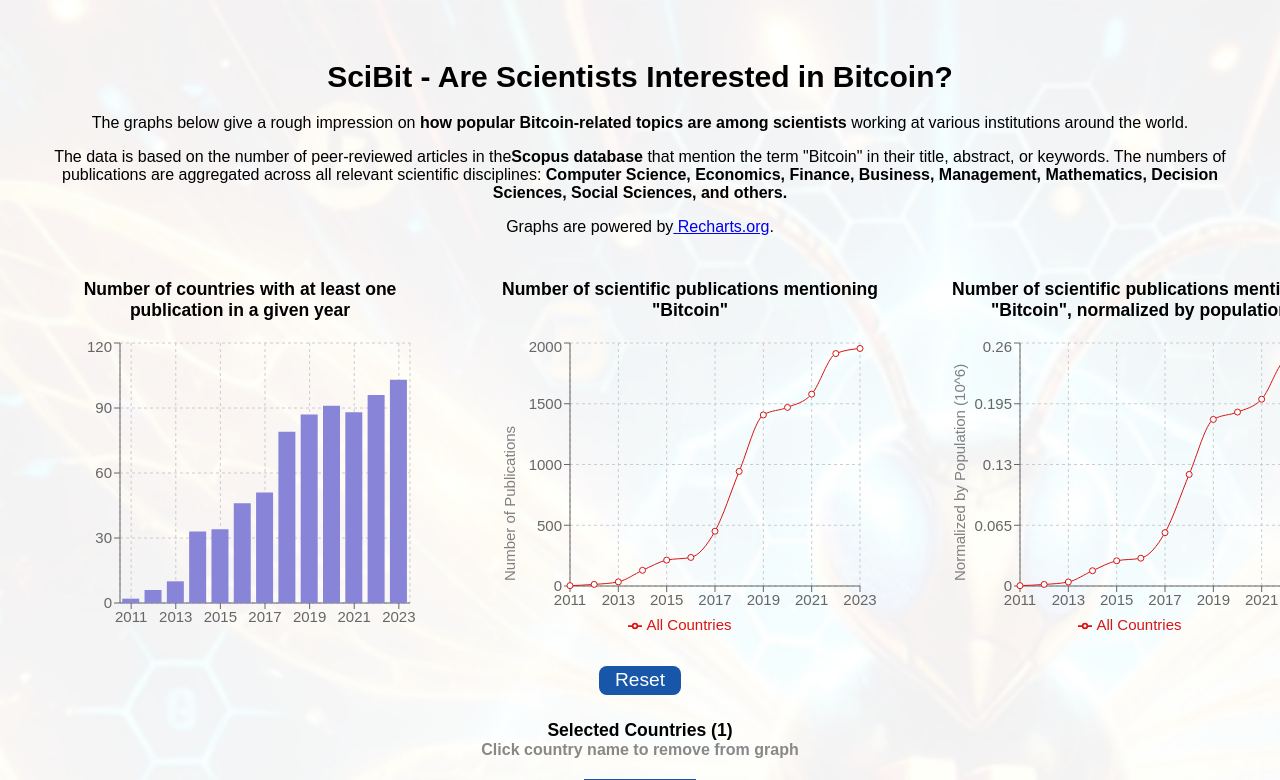
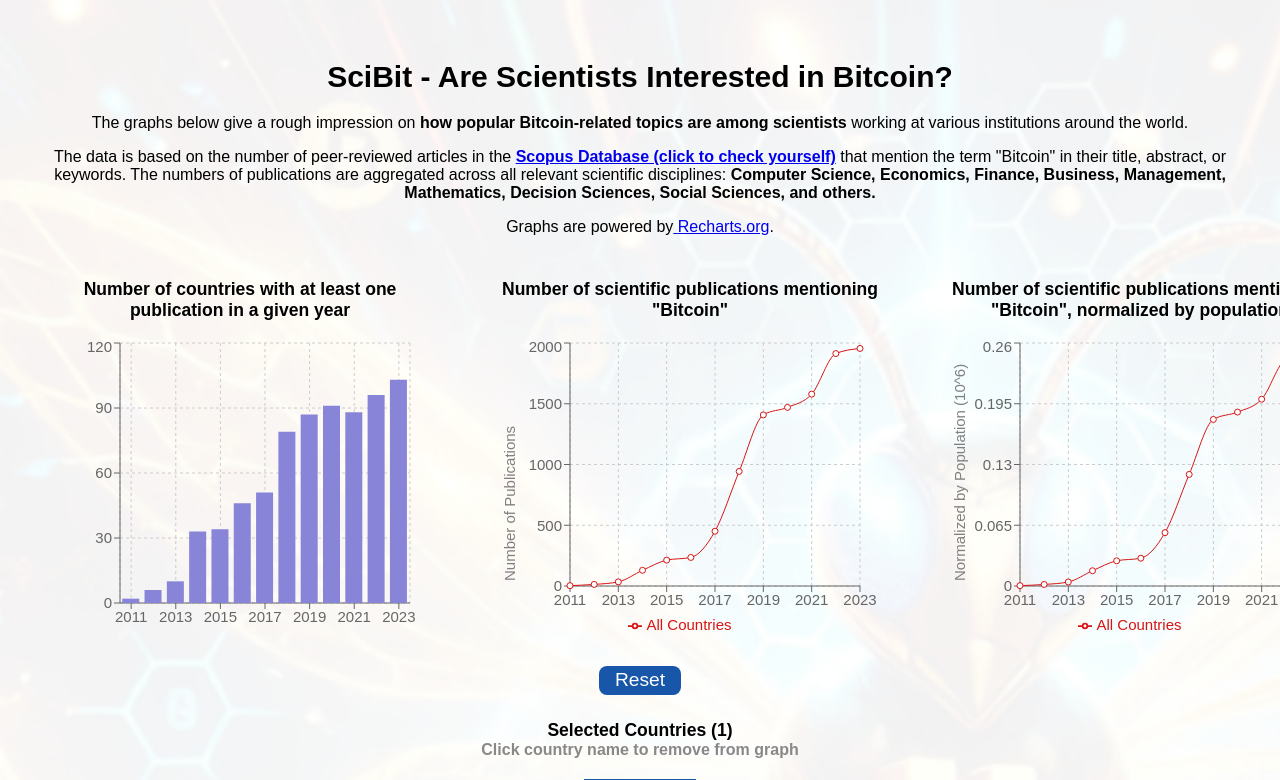
Before and after one commit to WojOgi/scibit, a React (Vite) app: page / in a window 1280 px wide. Shown: the top 780 px of the page. Built offline with nearby package versions, Linux system fonts and the light colour scheme.

Commit message:
fixed minor issues,

```diff
--- a/src/components/layout/header/Header.tsx
+++ b/src/components/layout/header/Header.tsx
@@ -9,10 +9,21 @@ export default function Header() {
           at various institutions around the world.
         </p>
         <p>
-          The data is based on the number of peer-reviewed articles in the
-          <b>Scopus database</b> that mention the term "Bitcoin" in their title,
-          abstract, or keywords. The numbers of publications are aggregated
-          across all relevant scientific disciplines:{" "}
+          The data is based on the number of peer-reviewed articles in the{" "}
+          <b>
+            <a
+              href={
+                "https://www.scopus.com/results/results.uri?sort=plf-f&src=s&st1=Bitcoin&sid=f81aed54ea56e96dec73bb8ef7124d17&sot=b&sdt=b&sl=22&s=TITLE-ABS-KEY%28bitcoin%29&origin=searchbasic&editSaveSearch=&yearFrom=Before+1960&yearTo=Present&sessionSearchId=f81aed54ea56e96dec73bb8ef7124d17&limit=10"
+              }
+              target={"_blank"}
+            >
+              {" "}
+              Scopus Database (click to check yourself)
+            </a>
+          </b>{" "}
+          that mention the term "Bitcoin" in their title, abstract, or keywords.
+          The numbers of publications are aggregated across all relevant
+          scientific disciplines:{" "}
           <b>
             Computer Science, Economics, Finance, Business, Management,
             Mathematics, Decision Sciences, Social Sciences, and others.
```
